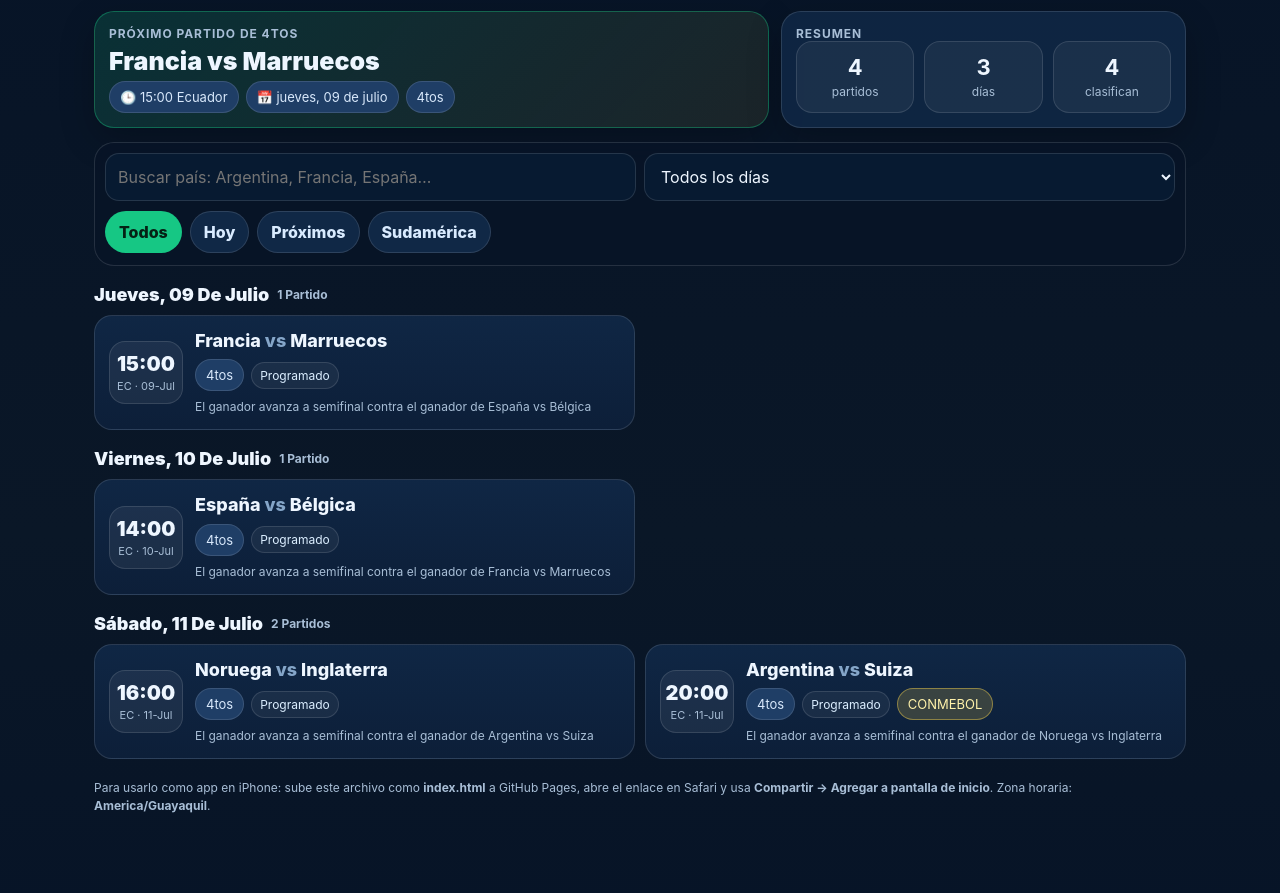
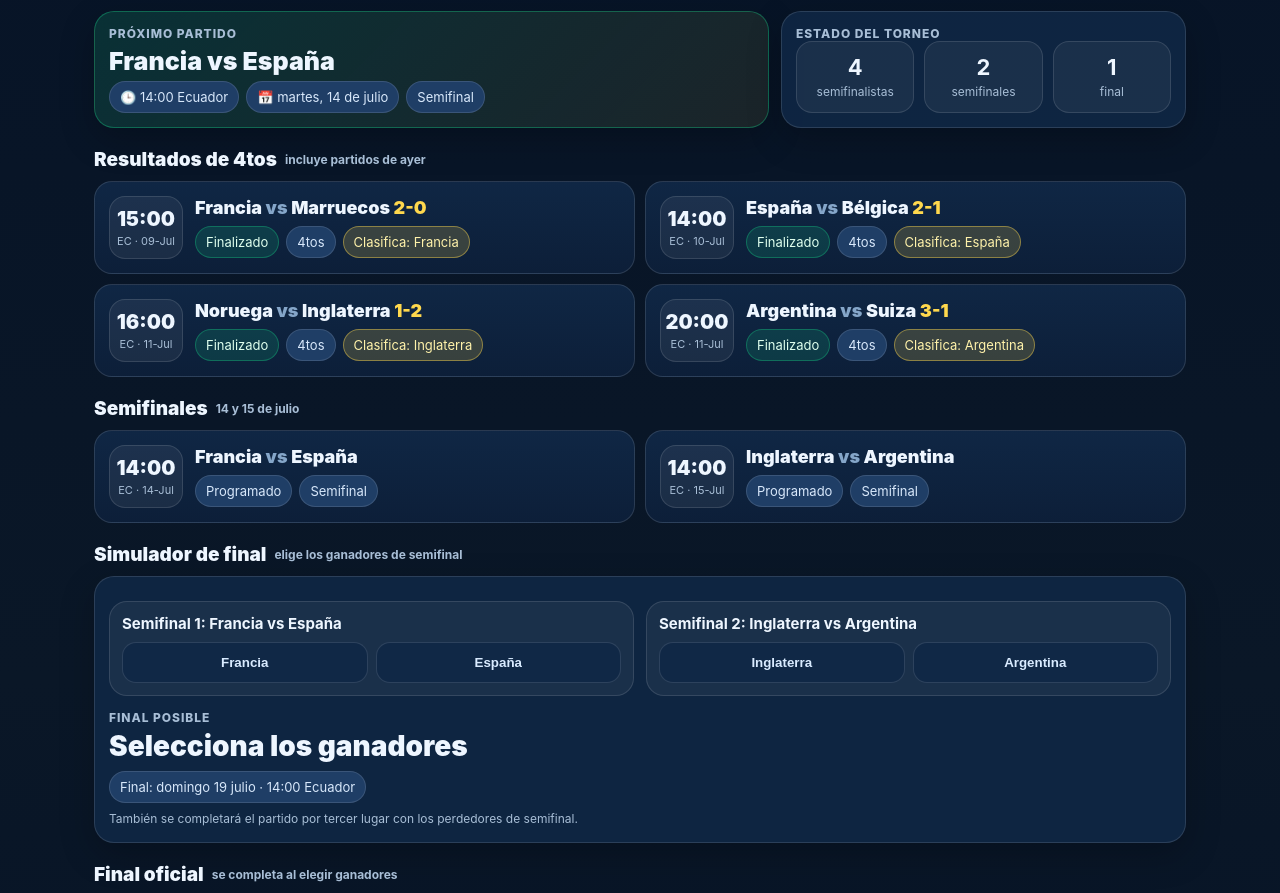
Before and after one commit to danilomejia-prog/Mundial-2026, a plain HTML site: page index.html in a window 1280 px wide. Shown: the part 86-979 px from the top of the page. Drawn offline with Linux system fonts and the light colour scheme.

Commit message:
Update index.html

```diff
--- a/index.html
+++ b/index.html
@@ -1,37 +1,108 @@
-<!doctype html><html lang="es"><head>
-<meta charset="utf-8"><meta name="viewport" content="width=device-width, initial-scale=1, viewport-fit=cover">
-<meta name="apple-mobile-web-app-capable" content="yes"><meta name="apple-mobile-web-app-title" content="Mundial EC"><meta name="apple-mobile-web-app-status-bar-style" content="black-translucent"><meta name="theme-color" content="#071427">
-<title>4tos Mundial 2026 - Hora Ecuador</title><style>
-:root{--bg:#071427;--panel:#0d203a;--text:#eef6ff;--muted:#a8bed6;--line:rgba(255,255,255,.12);--accent:#16c784;--accent2:#ffd84d;--chip:#1f3e66}
-*{box-sizing:border-box}html,body{margin:0;background:linear-gradient(180deg,#071427,#0a1727 62%,#071427);color:var(--text);font-family:-apple-system,BlinkMacSystemFont,"Segoe UI",Roboto,Arial,sans-serif}
-body{padding:env(safe-area-inset-top) 0 env(safe-area-inset-bottom)}header{position:sticky;top:0;z-index:10;background:rgba(7,20,39,.93);backdrop-filter:blur(14px);border-bottom:1px solid var(--line);padding:14px 16px 12px}
-h1{font-size:22px;line-height:1.05;margin:0 0 7px;font-weight:850}.subtitle{font-size:13px;color:var(--muted);line-height:1.35}.wrap{max-width:1120px;margin:0 auto;padding:14px 14px 90px}
-.panel{background:rgba(16,40,70,.86);border:1px solid var(--line);border-radius:20px;padding:14px;box-shadow:0 12px 35px rgba(0,0,0,.22)}.hero{display:grid;grid-template-columns:1fr;gap:12px;margin-bottom:14px}
-.next{border:1px solid rgba(22,199,132,.38);background:linear-gradient(135deg,rgba(22,199,132,.16),rgba(255,216,77,.08))}.label{font-size:12px;color:var(--muted);text-transform:uppercase;letter-spacing:.08em;font-weight:750}
-.nextTeams{font-size:25px;font-weight:900;margin:7px 0 6px;line-height:1.08}.nextMeta,.meta{display:flex;gap:7px;flex-wrap:wrap;align-items:center}.pill{display:inline-flex;align-items:center;gap:6px;background:var(--chip);border:1px solid var(--line);border-radius:999px;padding:7px 10px;font-size:13px;color:#d8e8fb}
-.pill.conmebol{background:rgba(255,216,77,.18);border-color:rgba(255,216,77,.42);color:#fff2aa}.stats{display:grid;grid-template-columns:repeat(3,1fr);gap:10px}.stat{background:rgba(255,255,255,.05);border:1px solid var(--line);border-radius:16px;padding:12px;text-align:center}.stat strong{font-size:22px;display:block}.stat span{font-size:12px;color:var(--muted)}
-.controls{position:sticky;top:86px;z-index:9;background:rgba(7,20,39,.86);backdrop-filter:blur(12px);border:1px solid var(--line);border-radius:20px;padding:10px;margin-bottom:14px}.search{display:flex;gap:8px;margin-bottom:10px}input,select,button{font:inherit}
-input,select{width:100%;background:#071a31;color:var(--text);border:1px solid var(--line);border-radius:14px;padding:12px;outline:none}button{border:0;background:#102846;border:1px solid var(--line);color:#d9ebff;border-radius:999px;padding:10px 13px;font-weight:800;white-space:nowrap}button.active{background:var(--accent);color:#052114;border-color:transparent}
-.chips{display:flex;gap:8px;overflow:auto;padding-bottom:2px;-webkit-overflow-scrolling:touch}.day{margin:18px 0 10px;font-size:18px;font-weight:900;display:flex;align-items:center;gap:8px;text-transform:capitalize}.day small{font-size:12px;color:var(--muted);font-weight:750}
+<!doctype html>
+<html lang="es">
+<head>
+<meta charset="utf-8">
+<meta name="viewport" content="width=device-width, initial-scale=1, viewport-fit=cover">
+<meta name="apple-mobile-web-app-capable" content="yes">
+<meta name="apple-mobile-web-app-title" content="Mundial EC">
+<meta name="apple-mobile-web-app-status-bar-style" content="black-translucent">
+<meta name="theme-color" content="#071427">
+<link rel="manifest" href="manifest.json">
+<link rel="apple-touch-icon" href="icons/icon-192.png">
+<title>Semifinales Mundial 2026 - Hora Ecuador</title>
+<style>
+:root{--bg:#071427;--panel:#0d203a;--card:#102846;--text:#eef6ff;--muted:#a8bed6;--line:rgba(255,255,255,.12);--accent:#16c784;--accent2:#ffd84d;--chip:#1f3e66}
+*{box-sizing:border-box}
+html,body{margin:0;background:linear-gradient(180deg,#071427,#0a1727 62%,#071427);color:var(--text);font-family:-apple-system,BlinkMacSystemFont,"Segoe UI",Roboto,Arial,sans-serif}
+body{padding:env(safe-area-inset-top) 0 env(safe-area-inset-bottom)}
+header{position:sticky;top:0;z-index:10;background:rgba(7,20,39,.93);backdrop-filter:blur(14px);border-bottom:1px solid var(--line);padding:14px 16px 12px}
+h1{font-size:22px;line-height:1.05;margin:0 0 7px;font-weight:900}
+.subtitle{font-size:13px;color:var(--muted);line-height:1.35}.wrap{max-width:1120px;margin:0 auto;padding:14px 14px 90px}
+.panel{background:rgba(16,40,70,.86);border:1px solid var(--line);border-radius:20px;padding:14px;box-shadow:0 12px 35px rgba(0,0,0,.22)}
+.hero{display:grid;grid-template-columns:1fr;gap:12px;margin-bottom:14px}.next{border:1px solid rgba(22,199,132,.38);background:linear-gradient(135deg,rgba(22,199,132,.16),rgba(255,216,77,.08))}
+.label{font-size:12px;color:var(--muted);text-transform:uppercase;letter-spacing:.08em;font-weight:800}.bigTitle{font-size:25px;font-weight:950;margin:7px 0 6px;line-height:1.08}
+.meta{display:flex;gap:7px;flex-wrap:wrap;align-items:center}.pill{display:inline-flex;align-items:center;gap:6px;background:var(--chip);border:1px solid var(--line);border-radius:999px;padding:7px 10px;font-size:13px;color:#d8e8fb}
+.pill.gold{background:rgba(255,216,77,.18);border-color:rgba(255,216,77,.42);color:#fff2aa}.pill.green{background:rgba(22,199,132,.16);border-color:rgba(22,199,132,.36);color:#dfffee}
+.stats{display:grid;grid-template-columns:repeat(3,1fr);gap:10px}.stat{background:rgba(255,255,255,.05);border:1px solid var(--line);border-radius:16px;padding:12px;text-align:center}.stat strong{font-size:22px;display:block}.stat span{font-size:12px;color:var(--muted)}
+.sectionTitle{margin:20px 0 10px;font-size:19px;font-weight:950;display:flex;align-items:center;gap:8px}.sectionTitle small{font-size:12px;color:var(--muted);font-weight:750}
 .grid{display:grid;grid-template-columns:1fr;gap:10px}.card{background:linear-gradient(180deg,rgba(16,40,70,.96),rgba(13,32,58,.96));border:1px solid var(--line);border-radius:18px;padding:14px;display:grid;grid-template-columns:74px 1fr;gap:12px;align-items:center}
-.time{text-align:center;background:rgba(255,255,255,.06);border:1px solid var(--line);border-radius:16px;padding:10px 4px}.hour{font-size:20px;font-weight:950}.dateMini{font-size:11px;color:var(--muted);margin-top:3px;text-transform:capitalize}.matchTitle{font-size:18px;font-weight:850;line-height:1.18;margin-bottom:8px}
-.status{font-size:12px;border-radius:999px;padding:5px 8px;border:1px solid var(--line);color:#dbeeff;background:rgba(255,255,255,.05)}.nextInfo{font-size:12px;color:var(--muted);line-height:1.35;margin-top:8px}.note{color:var(--muted);font-size:12px;line-height:1.45;margin-top:20px}
-@media(min-width:720px){h1{font-size:30px}.hero{grid-template-columns:1.25fr .75fr}.grid{grid-template-columns:repeat(2,1fr)}.controls{top:96px}}
-</style></head>
-<body><header><h1>4tos Mundial 2026</h1><div class="subtitle">Calendario actualizado en <b>hora Ecuador continental UTC-5</b>. Partidos del 9 al 11 de julio.</div></header>
+.card.final{border-color:rgba(255,216,77,.55);background:linear-gradient(180deg,rgba(48,42,22,.72),rgba(16,40,70,.96))}.time{text-align:center;background:rgba(255,255,255,.06);border:1px solid var(--line);border-radius:16px;padding:10px 4px}.hour{font-size:20px;font-weight:950}.dateMini{font-size:11px;color:var(--muted);margin-top:3px;text-transform:capitalize}
+.matchTitle{font-size:18px;font-weight:880;line-height:1.18;margin-bottom:8px}.score{font-weight:950;color:var(--accent2)}.note{font-size:12px;color:var(--muted);line-height:1.38;margin-top:8px}
+.selector{display:grid;grid-template-columns:1fr;gap:12px;margin:10px 0 14px}.pickBox{background:rgba(255,255,255,.05);border:1px solid var(--line);border-radius:18px;padding:12px}.pickBox h3{margin:0 0 9px;font-size:15px}.choiceRow{display:grid;grid-template-columns:1fr 1fr;gap:8px}
+.choice{border:1px solid var(--line);background:#102846;color:#d9ebff;border-radius:14px;padding:12px 8px;font-weight:900;text-align:center;cursor:pointer}.choice.active{background:var(--accent);color:#052114;border-color:transparent}
+.finalPreview{margin-top:12px}.finalTeams{font-size:28px;font-weight:950;line-height:1.08;margin:6px 0 10px}.footer{color:var(--muted);font-size:12px;line-height:1.45;margin-top:20px}
+@media(min-width:720px){h1{font-size:30px}.hero{grid-template-columns:1.25fr .75fr}.grid{grid-template-columns:repeat(2,1fr)}.selector{grid-template-columns:1fr 1fr}}
+</style>
+</head>
+<body>
+<header><h1>Semifinales Mundial 2026</h1><div class="subtitle">Actualizado con resultados de 4tos. Horarios en <b>hora Ecuador continental UTC-5</b>.</div></header>
 <main class="wrap">
-<section class="hero"><div class="panel next"><div class="label">Próximo partido de 4tos</div><div class="nextTeams" id="nextTeams">Cargando…</div><div class="nextMeta" id="nextMeta"></div></div>
-<div class="panel"><div class="label">Resumen</div><div class="stats"><div class="stat"><strong id="matchCount">0</strong><span>partidos</span></div><div class="stat"><strong>3</strong><span>días</span></div><div class="stat"><strong>4</strong><span>clasifican</span></div></div></div></section>
-<section class="controls"><div class="search"><input id="q" placeholder="Buscar país: Argentina, Francia, España…" autocomplete="off"><select id="daySelect"><option value="">Todos los días</option><option value="2026-07-09">9 julio</option><option value="2026-07-10">10 julio</option><option value="2026-07-11">11 julio</option></select></div>
-<div class="chips"><button class="active" data-filter="all">Todos</button><button data-filter="today">Hoy</button><button data-filter="upcoming">Próximos</button><button data-filter="southamerica">Sudamérica</button></div></section>
-<section id="list"></section><p class="note">Para usarlo como app en iPhone: sube este archivo como <b>index.html</b> a GitHub Pages, abre el enlace en Safari y usa <b>Compartir → Agregar a pantalla de inicio</b>. Zona horaria: <b>America/Guayaquil</b>.</p></main>
+<section class="hero">
+  <div class="panel next"><div class="label">Próximo partido</div><div class="bigTitle" id="nextMatch">Cargando…</div><div class="meta" id="nextMeta"></div></div>
+  <div class="panel"><div class="label">Estado del torneo</div><div class="stats"><div class="stat"><strong>4</strong><span>semifinalistas</span></div><div class="stat"><strong>2</strong><span>semifinales</span></div><div class="stat"><strong>1</strong><span>final</span></div></div></div>
+</section>
+<div class="sectionTitle">Resultados de 4tos <small>incluye partidos de ayer</small></div><section class="grid" id="quarterResults"></section>
+<div class="sectionTitle">Semifinales <small>14 y 15 de julio</small></div><section class="grid" id="semifinals"></section>
+<div class="sectionTitle">Simulador de final <small>elige los ganadores de semifinal</small></div>
+<section class="panel">
+  <div class="selector">
+    <div class="pickBox"><h3>Semifinal 1: Francia vs España</h3><div class="choiceRow"><button class="choice" data-sf="SF1" data-team="Francia" data-abbr="FRA">Francia</button><button class="choice" data-sf="SF1" data-team="España" data-abbr="ESP">España</button></div></div>
+    <div class="pickBox"><h3>Semifinal 2: Inglaterra vs Argentina</h3><div class="choiceRow"><button class="choice" data-sf="SF2" data-team="Inglaterra" data-abbr="ENG">Inglaterra</button><button class="choice" data-sf="SF2" data-team="Argentina" data-abbr="ARG">Argentina</button></div></div>
+  </div>
+  <div class="finalPreview"><div class="label">Final posible</div><div class="finalTeams" id="finalTeams">Selecciona los ganadores</div><div class="meta" id="finalMeta"></div><div class="note" id="thirdPlace"></div></div>
+</section>
+<div class="sectionTitle">Final oficial <small>se completa al elegir ganadores</small></div>
+<section class="grid"><article class="card final"><div class="time"><div class="hour">14:00</div><div class="dateMini">EC · 19 jul</div></div><div><div class="matchTitle" id="officialFinal">Ganador SF1 vs Ganador SF2</div><div class="meta"><span class="pill gold">Final</span><span class="pill">Domingo 19 julio</span><span class="pill">Hora Ecuador</span></div></div></article></section>
+<p class="footer">Opciones posibles para la final: <b>Francia vs Argentina</b>, <b>Francia vs Inglaterra</b>, <b>España vs Argentina</b> o <b>España vs Inglaterra</b>. Al subirlo como <b>index.html</b> a GitHub Pages, se puede agregar a la pantalla de inicio del iPhone.</p>
+</main>
 <script>
-const MATCHES=[{"utc": "2026-07-09T20:00:00Z", "team1": "Francia", "abbr1": "FRA", "team2": "Marruecos", "abbr2": "MAR", "stage": "4tos", "status": "Programado", "next": "El ganador avanza a semifinal contra el ganador de España vs Bélgica"}, {"utc": "2026-07-10T19:00:00Z", "team1": "España", "abbr1": "ESP", "team2": "Bélgica", "abbr2": "BEL", "stage": "4tos", "status": "Programado", "next": "El ganador avanza a semifinal contra el ganador de Francia vs Marruecos"}, {"utc": "2026-07-11T21:00:00Z", "team1": "Noruega", "abbr1": "NOR", "team2": "Inglaterra", "abbr2": "ENG", "stage": "4tos", "status": "Programado", "next": "El ganador avanza a semifinal contra el ganador de Argentina vs Suiza"}, {"utc": "2026-07-12T01:00:00Z", "team1": "Argentina", "abbr1": "ARG", "team2": "Suiza", "abbr2": "SUI", "stage": "4tos", "status": "Programado", "next": "El ganador avanza a semifinal contra el ganador de Noruega vs Inglaterra"}];
-const TZ='America/Guayaquil'; let currentFilter='all'; const southAmerica=new Set(['ARG']);
-function dt(m){return new Date(m.utc)} function dayKey(d){return new Intl.DateTimeFormat('en-CA',{year:'numeric',month:'2-digit',day:'2-digit',timeZone:TZ}).format(d)} function fmtDate(d){return new Intl.DateTimeFormat('es-EC',{weekday:'long',day:'2-digit',month:'long',timeZone:TZ}).format(d)} function fmtShortDate(d){return new Intl.DateTimeFormat('es-EC',{day:'2-digit',month:'short',timeZone:TZ}).format(d)} function fmtTime(d){return new Intl.DateTimeFormat('es-EC',{hour:'2-digit',minute:'2-digit',hour12:false,timeZone:TZ}).format(d)}
-function isToday(m){return dayKey(dt(m))===dayKey(new Date())} function isUpcoming(m){return m.status!=='Finalizado'&&dt(m).getTime()>=Date.now()} function isSouthAmerica(m){return southAmerica.has(m.abbr1)||southAmerica.has(m.abbr2)}
-function applyFilters(){const q=document.getElementById('q').value.trim().toLowerCase(); const selectedDay=document.getElementById('daySelect').value; return MATCHES.filter(m=>{const text=`${m.team1} ${m.team2} ${m.abbr1} ${m.abbr2}`.toLowerCase(); if(q&&!text.includes(q))return false; if(selectedDay&&dayKey(dt(m))!==selectedDay)return false; if(currentFilter==='today'&&!isToday(m))return false; if(currentFilter==='upcoming'&&!isUpcoming(m))return false; if(currentFilter==='southamerica'&&!isSouthAmerica(m))return false; return true;})}
-function render(){const list=document.getElementById('list'); const filtered=applyFilters().sort((a,b)=>dt(a)-dt(b)); const groups={}; filtered.forEach(m=>(groups[dayKey(dt(m))] ||= []).push(m)); list.innerHTML=''; if(!filtered.length){list.innerHTML='<div class="panel">No hay partidos con esos filtros.</div>';return} Object.entries(groups).forEach(([key,arr])=>{const h=document.createElement('div'); h.className='day'; h.innerHTML=`<span>${fmtDate(dt(arr[0]))}</span><small>${arr.length} partido${arr.length>1?'s':''}</small>`; list.appendChild(h); const grid=document.createElement('div'); grid.className='grid'; arr.forEach(m=>{const d=dt(m); const card=document.createElement('article'); card.className='card'; card.innerHTML=`<div class="time"><div class="hour">${fmtTime(d)}</div><div class="dateMini">EC · ${fmtShortDate(d)}</div></div><div><div class="matchTitle">${m.team1} <span style="color:#85a6c9">vs</span> ${m.team2}</div><div class="meta"><span class="pill">${m.stage}</span><span class="status">${m.status}</span>${isSouthAmerica(m)?'<span class="pill conmebol">CONMEBOL</span>':''}</div><div class="nextInfo">${m.next}</div></div>`; grid.appendChild(card);}); list.appendChild(grid);})}
-function updateTop(){document.getElementById('matchCount').textContent=MATCHES.length; const next=MATCHES.filter(isUpcoming).sort((a,b)=>dt(a)-dt(b))[0]||MATCHES[0]; const d=dt(next); document.getElementById('nextTeams').textContent=`${next.team1} vs ${next.team2}`; document.getElementById('nextMeta').innerHTML=`<span class="pill">🕒 ${fmtTime(d)} Ecuador</span><span class="pill">📅 ${fmtDate(d)}</span><span class="pill">${next.stage}</span>`;}
-document.querySelectorAll('.chips button').forEach(btn=>btn.addEventListener('click',()=>{document.querySelectorAll('.chips button').forEach(b=>b.classList.remove('active'));btn.classList.add('active');currentFilter=btn.dataset.filter;render()})); document.getElementById('q').addEventListener('input',render); document.getElementById('daySelect').addEventListener('change',render); updateTop(); render();
-</script></body></html>
+const DATA = {"quarter_results": [{"date_ec": "2026-07-09", "time_ec": "15:00", "team1": "Francia", "abbr1": "FRA", "team2": "Marruecos", "abbr2": "MAR", "stage": "4tos", "status": "Finalizado", "score": "2-0", "winner": "Francia", "utc": "2026-07-09T20:00:00Z"}, {"date_ec": "2026-07-10", "time_ec": "14:00", "team1": "España", "abbr1": "ESP", "team2": "Bélgica", "abbr2": "BEL", "stage": "4tos", "status": "Finalizado", "score": "2-1", "winner": "España", "utc": "2026-07-10T19:00:00Z"}, {"date_ec": "2026-07-11", "time_ec": "16:00", "team1": "Noruega", "abbr1": "NOR", "team2": "Inglaterra", "abbr2": "ENG", "stage": "4tos", "status": "Finalizado", "score": "1-2", "winner": "Inglaterra", "utc": "2026-07-11T21:00:00Z"}, {"date_ec": "2026-07-11", "time_ec": "20:00", "team1": "Argentina", "abbr1": "ARG", "team2": "Suiza", "abbr2": "SUI", "stage": "4tos", "status": "Finalizado", "score": "3-1", "winner": "Argentina", "utc": "2026-07-12T01:00:00Z"}], "semifinals": [{"id": "SF1", "date_ec": "2026-07-14", "time_ec": "14:00", "team1": "Francia", "abbr1": "FRA", "team2": "España", "abbr2": "ESP", "stage": "Semifinal", "status": "Programado", "utc": "2026-07-14T19:00:00Z"}, {"id": "SF2", "date_ec": "2026-07-15", "time_ec": "14:00", "team1": "Inglaterra", "abbr1": "ENG", "team2": "Argentina", "abbr2": "ARG", "stage": "Semifinal", "status": "Programado", "utc": "2026-07-15T19:00:00Z"}]};
+const TZ = 'America/Guayaquil';
+const picks = {SF1:null, SF2:null};
+function d(m){return new Date(m.utc)}
+function fmtDate(date){return new Intl.DateTimeFormat('es-EC',{weekday:'long',day:'2-digit',month:'long',timeZone:TZ}).format(date)}
+function fmtShort(date){return new Intl.DateTimeFormat('es-EC',{day:'2-digit',month:'short',timeZone:TZ}).format(date)}
+function fmtTime(date){return new Intl.DateTimeFormat('es-EC',{hour:'2-digit',minute:'2-digit',hour12:false,timeZone:TZ}).format(date)}
+function card(m, showScore=false){
+  const date=d(m);
+  return `<article class="card"><div class="time"><div class="hour">${fmtTime(date)}</div><div class="dateMini">EC · ${fmtShort(date)}</div></div><div><div class="matchTitle">${m.team1} <span style="color:#85a6c9">vs</span> ${m.team2} ${showScore?`<span class="score">${m.score}</span>`:''}</div><div class="meta"><span class="pill ${m.status==='Finalizado'?'green':''}">${m.status}</span><span class="pill">${m.stage}</span>${m.winner?`<span class="pill gold">Clasifica: ${m.winner}</span>`:''}</div></div></article>`;
+}
+function renderCards(){
+  document.getElementById('quarterResults').innerHTML = DATA.quarter_results.map(m=>card(m,true)).join('');
+  document.getElementById('semifinals').innerHTML = DATA.semifinals.map(m=>card(m,false)).join('');
+}
+function renderTop(){
+  const now=new Date();
+  const upcoming=DATA.semifinals.filter(m=>d(m)>=now).sort((a,b)=>d(a)-d(b))[0] || DATA.semifinals[0];
+  const date=d(upcoming);
+  document.getElementById('nextMatch').textContent=`${upcoming.team1} vs ${upcoming.team2}`;
+  document.getElementById('nextMeta').innerHTML=`<span class="pill">🕒 ${fmtTime(date)} Ecuador</span><span class="pill">📅 ${fmtDate(date)}</span><span class="pill">${upcoming.stage}</span>`;
+}
+function updateFinal(){
+  const sf1=picks.SF1, sf2=picks.SF2;
+  const finalTeams=document.getElementById('finalTeams'), finalMeta=document.getElementById('finalMeta'), officialFinal=document.getElementById('officialFinal'), thirdPlace=document.getElementById('thirdPlace');
+  if(!sf1 || !sf2){
+    finalTeams.textContent='Selecciona los ganadores';
+    finalMeta.innerHTML='<span class="pill">Final: domingo 19 julio · 14:00 Ecuador</span>';
+    officialFinal.textContent='Ganador SF1 vs Ganador SF2';
+    thirdPlace.textContent='También se completará el partido por tercer lugar con los perdedores de semifinal.';
+    return;
+  }
+  const loser1 = sf1.team==='Francia' ? {team:'España',abbr:'ESP'} : {team:'Francia',abbr:'FRA'};
+  const loser2 = sf2.team==='Inglaterra' ? {team:'Argentina',abbr:'ARG'} : {team:'Inglaterra',abbr:'ENG'};
+  finalTeams.textContent=`${sf1.team} vs ${sf2.team}`;
+  officialFinal.textContent=`${sf1.team} vs ${sf2.team}`;
+  finalMeta.innerHTML='<span class="pill gold">Final</span><span class="pill">🕒 14:00 Ecuador</span><span class="pill">📅 Domingo 19 julio</span>';
+  thirdPlace.innerHTML=`<b>Tercer lugar posible:</b> ${loser1.team} vs ${loser2.team} · sábado 18 julio, 16:00 Ecuador.`;
+}
+document.querySelectorAll('.choice').forEach(btn=>btn.addEventListener('click',()=>{
+  const sf=btn.dataset.sf;
+  document.querySelectorAll(`.choice[data-sf="${sf}"]`).forEach(b=>b.classList.remove('active'));
+  btn.classList.add('active');
+  picks[sf]={team:btn.dataset.team, abbr:btn.dataset.abbr};
+  updateFinal();
+}));
+renderCards(); renderTop(); updateFinal();
+</script>
+</body>
+</html>
```
